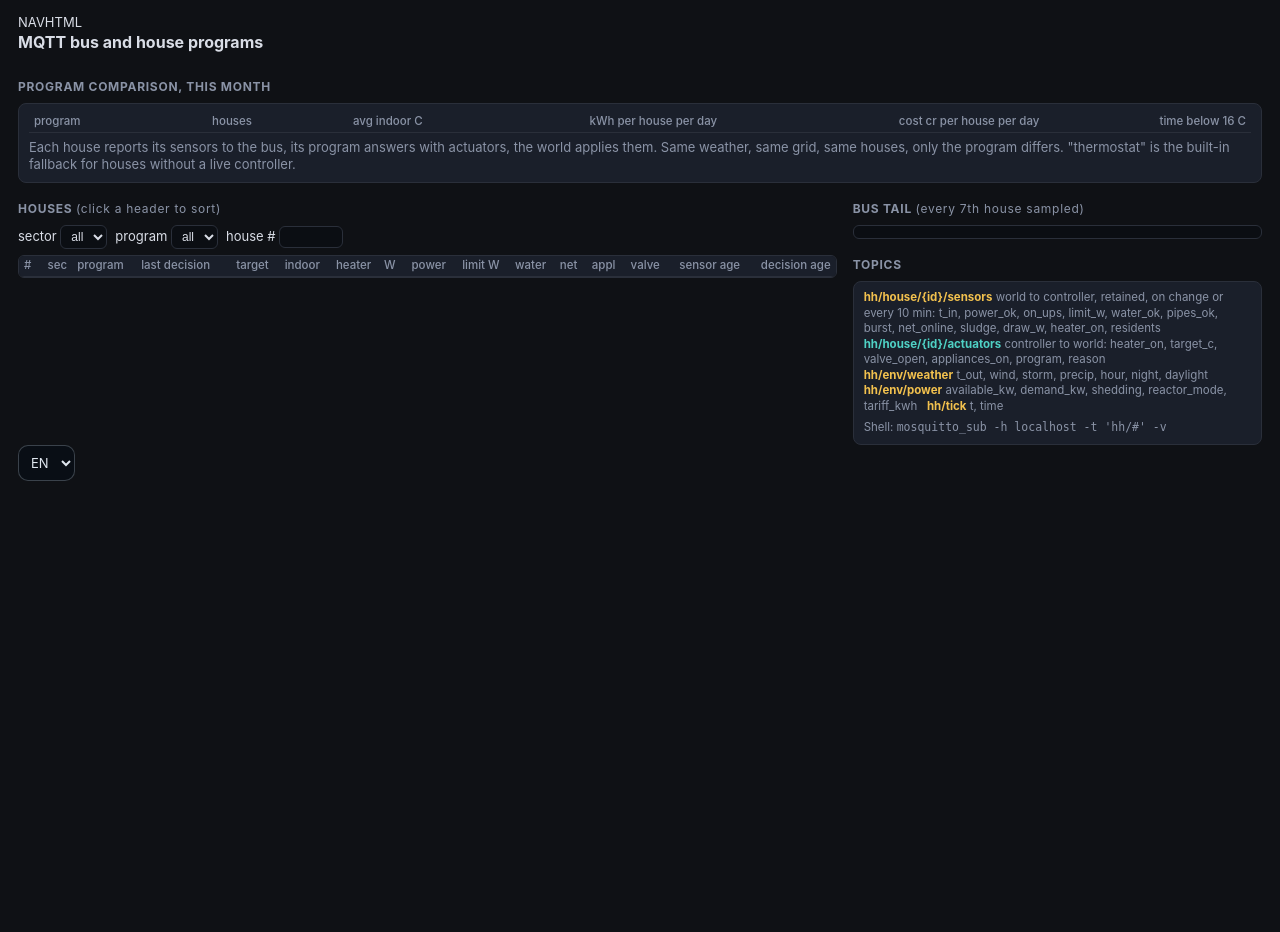
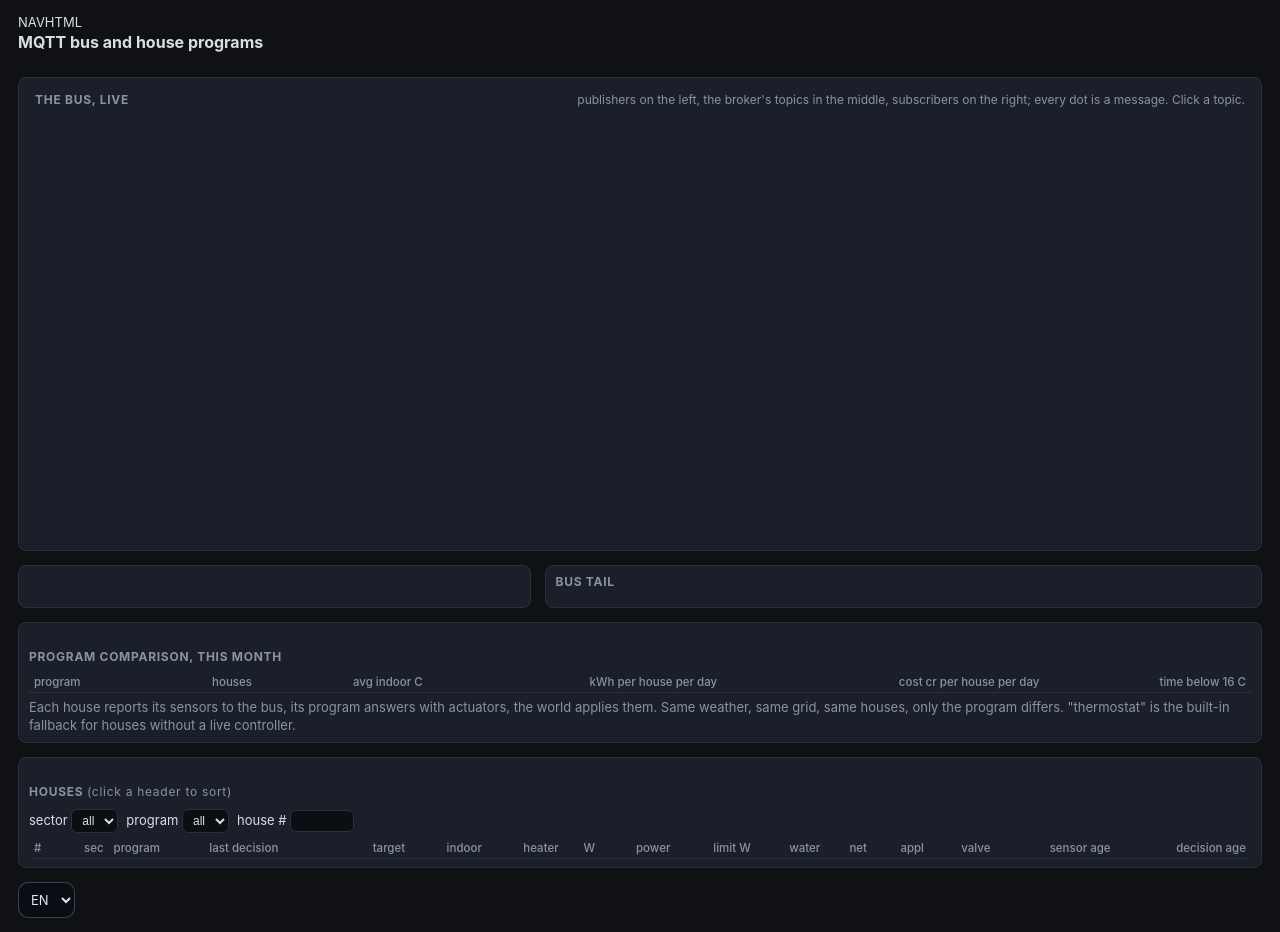
Before and after one commit to hadleys-hope/world, a Python web app: template web/templates/htmlbus.html in a window 1280 px wide. Before the commit the page ends 481 px from the top, so only its background shows below. Run offline with Jinja, Linux system fonts and the light colour scheme; the template is opened without the code that fills it, so the values that code supplies are empty.

Commit message:
feat(web): the bus, live
The bus page now shows who publishes which topic and who listens: publishers on the left, the broker's topics in the middle, subscribers on the right. Dots run along each lane at the topic's real message rate (log-scaled), and the messages sampled in the bus tail run as bright packets labelled with their house. A click on a topic shows what it carries, its route, QoS and retention, its fields, the last message pretty-printed, and filters the tail. Nothing overflows at any zoom: the tail and the topic details are cards whose content scrolls or wraps.

```diff
--- a/web/static/css/controllers.css
+++ b/web/static/css/controllers.css
@@ -14,3 +14,44 @@
   select, input { background:#0b0e13; color:var(--text); border:1px solid var(--line); border-radius:6px; padding:3px 6px; font-size:12px; }
   .kpi { display:grid; grid-template-columns:repeat(auto-fit,minmax(150px,1fr)); gap:6px; } .kpi .v { font-size:16px; font-weight:600; } .kpi .l { color:var(--dim); font-size:11px; }
   .prog { display:inline-block; width:9px; height:9px; border-radius:50%; margin-right:4px; }
+/* shared shell: the bus page as cards; nothing may overflow at any zoom */
+body { overflow-x: hidden; }
+body > section.card, .bus-grid > section { margin-bottom: 14px; min-width: 0; }
+.bus-head { margin-bottom: 14px; } .bus-head h1 { margin: 0 0 10px; }
+.live-head { display: flex; justify-content: space-between; align-items: baseline; gap: 12px; flex-wrap: wrap; margin-bottom: 8px; }
+.live-head h2 { margin: 0 !important; }
+.live-head .dim { font-size: 12px; }
+#live-card { padding: 14px 16px; }
+#live-stage { position: relative; height: 420px; }
+#live-svg { position: absolute; inset: 0; width: 100%; height: 100%; }
+#live-svg .lane { fill: none; stroke-width: 2; transition: opacity 0.3s; }
+#live-svg .pkt { filter: drop-shadow(0 0 3px currentColor); }
+#live-svg .pkt.bright { filter: drop-shadow(0 0 6px currentColor); }
+#live-svg .pkt-label { font: 11px var(--hh-mono); fill: var(--hh-text); paint-order: stroke; stroke: var(--hh-page); stroke-width: 3px; }
+.party { position: absolute; transform: translate(-50%, -50%); width: 170px; padding: 10px 12px; border-radius: 14px; background: var(--hh-glass-strong); border: 1px solid; display: flex; flex-direction: column; gap: 2px; }
+.party b { font-size: 13px; } .party span { font-size: 11px; color: var(--hh-dim); }
+.topic { position: absolute; transform: translate(-50%, -50%); width: 260px; display: flex; justify-content: space-between; align-items: center; gap: 8px; padding: 7px 12px !important; border-radius: 999px !important; background: var(--hh-glass-strong) !important; cursor: pointer; }
+.topic code { font: 12px var(--hh-mono); color: var(--hh-text); overflow: hidden; text-overflow: ellipsis; white-space: nowrap; }
+.topic .rate { font: 11px var(--hh-mono); color: var(--hh-acc-text); flex-shrink: 0; }
+.topic[aria-pressed="true"] { border-color: var(--hh-acc) !important; box-shadow: 0 0 0 3px var(--hh-acc-bg); }
+.bus-grid { display: grid; grid-template-columns: minmax(0, 1fr) minmax(0, 1.4fr); gap: 14px; }
+@media (max-width: 1100px) { .bus-grid { grid-template-columns: minmax(0, 1fr); } #live-stage { height: 520px; } .party { width: 130px; } .topic { width: 210px; } }
+#topic-card h3 { font-size: 11px; letter-spacing: 0.14em; text-transform: uppercase; color: var(--hh-dim); margin: 14px 0 6px; }
+#topic-card .tname { font: 600 14px var(--hh-mono); color: var(--hh-acc-text); overflow-wrap: anywhere; }
+#topic-card .big { font: 16px var(--hh-mono); }
+#topic-card .what { margin: 4px 0 10px; color: var(--hh-text-2); }
+.route { display: flex; flex-wrap: wrap; gap: 8px; align-items: center; }
+.route .who { padding: 4px 10px; border-radius: 999px; border: 1px solid; font-size: 12px; }
+.route .arrow { font: 12px var(--hh-mono); color: var(--hh-dim); }
+.facts { display: flex; flex-wrap: wrap; gap: 6px; margin-top: 10px; }
+.facts span, .fields code { font: 11px var(--hh-mono); padding: 2px 8px; border-radius: 8px; background: var(--hh-chip); }
+.fields { display: flex; flex-wrap: wrap; gap: 6px; }
+.msg { margin: 0; padding: 10px; border-radius: 10px; background: var(--hh-chip); font: 12px/1.45 var(--hh-mono); white-space: pre-wrap; overflow-wrap: anywhere; max-height: 240px; overflow: auto; }
+#tail { max-height: 420px !important; overflow: auto; background: transparent !important; border: 0 !important; padding: 0 !important; backdrop-filter: none; }
+#tail div { display: flex; gap: 8px; padding: 4px 0; border-bottom: 1px solid var(--hh-line); white-space: nowrap; overflow: hidden; text-overflow: ellipsis; min-width: 0; }
+#tail .arr { flex-shrink: 0; } #tail code { flex-shrink: 0; color: var(--hh-acc-text); }
+#tail .in code { color: var(--hh-ok); }
+#tail .dim { overflow: hidden; text-overflow: ellipsis; }
+#houses-card #houses { max-height: 520px; background: transparent !important; border: 0 !important; backdrop-filter: none; }
+.grid { display: block; }
+#topic-card h2, #topic-card .tname { text-transform: none !important; letter-spacing: 0 !important; }
--- /dev/null
+++ b/web/static/js/pages/bus-live.js
@@ -0,0 +1,186 @@
+/* The bus, live: who publishes which topic and who listens. Publishers on the left, the broker's topics in
+   the middle, subscribers on the right. Dots run along the lanes at the topic's real message rate (log-scaled
+   so a quiet topic still shows); the messages sampled in the bus tail run as bright labelled packets.
+   Data: /bus.json (rates, tail) and /clock.json (simulation speed, which sets the per-tick topics' rate). */
+(function () {
+  const NS = 'http://www.w3.org/2000/svg';
+  const $ = (id) => document.getElementById(id);
+  const PARTIES = {
+    world: { name: 'World', sub: 'the simulation', tone: '#7fd1b9' },
+    programs: { name: 'House programs', sub: 'one per house', tone: '#e8b86b' },
+    watchers: { name: 'Watchers', sub: 'monitoring, mosquitto_sub, this page', tone: '#9fb6c9' },
+  };
+  // pattern: how the topic appears in the tail; from/to: who publishes and who subscribes
+  const TOPICS = [
+    { id: 'sensors', name: 'hh/house/{id}/sensors', re: /^hh\/house\/\d+\/sensors$/, from: 'world', to: ['programs', 'watchers'], retained: true,
+      what: 'one house reports what it measures, on change or every 10 minutes',
+      fields: ['t', 'id', 'sector', 't_in', 'power_ok', 'on_ups', 'limit_w', 'water_ok', 'pipes_ok', 'burst', 'net_online', 'sludge', 'draw_w', 'heater_on', 'residents', 'pressure_kpa', 'water_l_min', 'leak_l_min'] },
+    { id: 'actuators', name: 'hh/house/{id}/actuators', re: /^hh\/house\/\d+\/actuators$/, from: 'programs', to: ['world', 'watchers'],
+      what: 'the house\'s program tells the world what to do',
+      fields: ['t', 'target_c', 'heater_on', 'valve_open', 'appliances_on', 'program', 'reason'] },
+    { id: 'bsensors', name: 'hh/batch/sensors', re: /^hh\/batch\/sensors$/, from: 'world', to: ['programs', 'watchers'], batch: true,
+      what: 'every house due this tick in one message, as columns (--mqtt-batch)', fields: ['t', 'id[]', 't_in[]', 'power_ok[]', '…'] },
+    { id: 'bactuators', name: 'hh/batch/actuators', re: /^hh\/batch\/actuators$/, from: 'programs', to: ['world', 'watchers'], batch: true,
+      what: 'answers for many houses in one message, as rows', fields: ['rows[{id, target_c, heater_on, …}]'] },
+    { id: 'weather', name: 'hh/env/weather', re: /^hh\/env\/weather$/, from: 'world', to: ['programs', 'watchers'], perTick: true,
+      what: 'the weather every house sees', fields: ['t', 't_out', 'wind', 'storm', 'precip', 'hour', 'night', 'daylight'] },
+    { id: 'power', name: 'hh/env/power', re: /^hh\/env\/power$/, from: 'world', to: ['programs', 'watchers'], perTick: true,
+      what: 'the state of the grid', fields: ['t', 'available_kw', 'demand_kw', 'shedding', 'reactor_mode', 'tariff_kwh'] },
+    { id: 'tick', name: 'hh/tick', re: /^hh\/tick$/, from: 'world', to: ['watchers'], perTick: true, what: 'the simulation clock', fields: ['t', 'time'] },
+  ];
+  let D = null, clock = { speed: 0, paused: true }, focus = 'sensors', lanes = [], packets = [], lastAt = 0, W = 0, H = 0, layoutKey = '';
+
+  function rate(t) {
+    if (!D || !D.mqtt.enabled || clock.paused) return 0;
+    const m = D.mqtt;
+    if (t.perTick) return clock.speed;                       // one message per tick, a tick is one simulated minute
+    const seen = D.tail.some((x) => t.re.test(x.topic));
+    if (t.batch) return seen ? (clock.speed || 0) : 0;
+    if (t.id === 'sensors') return D.tail.some((x) => /^hh\/batch/.test(x.topic)) ? 0 : m.out_per_s;
+    if (t.id === 'actuators') return D.tail.some((x) => /^hh\/batch/.test(x.topic)) ? 0 : m.in_per_s;
+    return 0;
+  }
+  const visible = () => TOPICS.filter((t) => !t.batch || D?.tail.some((x) => t.re.test(x.topic)));
+
+  function layout() {
+    const stage = $('live-stage');
+    W = stage.clientWidth; H = stage.clientHeight;
+    const topics = visible();
+    const key = topics.map((t) => t.id).join() + W + 'x' + H;
+    if (key === layoutKey) return;
+    layoutKey = key;
+    const svg = $('live-svg');
+    svg.setAttribute('viewBox', `0 0 ${W} ${H}`);
+    svg.innerHTML = '';
+    const nodes = $('live-nodes');
+    nodes.innerHTML = '';
+    const left = { world: 0.3, programs: 0.72 }, right = { programs: 0.22, world: 0.52, watchers: 0.82 };
+    const at = (side, id) => [side === 'L' ? 0.11 * W : 0.89 * W, (side === 'L' ? left : right)[id] * H];
+    for (const [side, ids] of [['L', Object.keys(left)], ['R', Object.keys(right)]])
+      for (const id of ids) {
+        const p = PARTIES[id], [x, y] = at(side, id);
+        const card = document.createElement('div');
+        card.className = 'party';
+        card.style.left = x + 'px'; card.style.top = y + 'px'; card.style.borderColor = p.tone;
+        card.innerHTML = `<b>${p.name}</b><span>${side === 'L' ? 'publishes' : 'subscribes'} · ${p.sub}</span>`;
+        nodes.append(card);
+      }
+    const colX = 0.5 * W, top = 0.1 * H, step = (0.8 * H) / Math.max(1, topics.length - 1);
+    lanes = [];
+    topics.forEach((t, k) => {
+      const ty = topics.length === 1 ? H / 2 : top + k * step;
+      const pill = document.createElement('button');
+      pill.className = 'topic';
+      pill.style.left = colX + 'px'; pill.style.top = ty + 'px';
+      pill.setAttribute('aria-pressed', String(focus === t.id));
+      pill.innerHTML = `<code>${t.name}</code><span class="rate" data-rate="${t.id}"></span>`;
+      pill.onclick = () => { focus = t.id; layoutKey = ''; layout(); details(); tail(); };
+      nodes.append(pill);
+      const tone = PARTIES[t.from].tone;
+      const segs = [[at('L', t.from), [colX - 130, ty]], ...t.to.map((to) => [[colX + 130, ty], at('R', to)])];
+      segs.forEach(([a, b], j) => {
+        const path = document.createElementNS(NS, 'path');
+        const mx = (a[0] + b[0]) / 2;
+        path.setAttribute('d', `M ${a[0]} ${a[1]} C ${mx} ${a[1]}, ${mx} ${b[1]}, ${b[0]} ${b[1]}`);
+        path.setAttribute('class', 'lane');
+        path.setAttribute('stroke', tone);
+        path.style.opacity = focus === t.id ? 0.55 : 0.14;
+        svg.append(path);
+        lanes.push({ topic: t, part: j, path, len: path.getTotalLength(), tone, acc: Math.random() });
+      });
+    });
+  }
+
+  function spawn(lane, bright, label) {
+    const c = document.createElementNS(NS, 'circle');
+    c.setAttribute('r', bright ? 4.5 : 2.4);
+    c.setAttribute('fill', bright ? '#fff' : lane.tone);
+    c.style.color = lane.tone;
+    c.setAttribute('class', bright ? 'pkt bright' : 'pkt');
+    $('live-svg').append(c);
+    let tag = null;
+    if (label) {
+      tag = document.createElementNS(NS, 'text');
+      tag.setAttribute('class', 'pkt-label');
+      tag.textContent = label;
+      $('live-svg').append(tag);
+    }
+    packets.push({ lane, t: 0, c, tag, speed: bright ? 0.32 : 0.45 + Math.random() * 0.1 });
+  }
+
+  let last = performance.now();
+  function animate(now) {
+    const dt = Math.min(0.05, (now - last) / 1000);
+    last = now;
+    for (const l of lanes) {
+      const r = rate(l.topic);
+      const visual = r > 0 ? 1.2 + 2.6 * Math.log10(1 + r) : 0;     // dots per second on screen
+      l.acc += visual * dt;
+      if (l.part === 0) while (l.acc >= 1) { l.acc -= 1; spawn(l, false); }
+    }
+    packets = packets.filter((p) => {
+      p.t += (p.speed * dt * 300) / Math.max(120, p.lane.len);
+      if (p.t >= 1) {
+        // a message reaching the broker goes on to every subscriber of its topic
+        if (p.lane.part === 0) for (const next of lanes.filter((x) => x.topic === p.lane.topic && x.part > 0)) spawn(next, p.c.classList.contains('bright'), p.tag?.textContent);
+        p.c.remove(); p.tag?.remove();
+        return false;
+      }
+      const pt = p.lane.path.getPointAtLength(p.t * p.lane.len);
+      p.c.setAttribute('cx', pt.x); p.c.setAttribute('cy', pt.y);
+      p.c.style.opacity = p.lane.topic.id === focus || p.c.classList.contains('bright') ? 1 : 0.35;
+      if (p.tag) { p.tag.setAttribute('x', pt.x + 7); p.tag.setAttribute('y', pt.y - 7); }
+      return true;
+    });
+    requestAnimationFrame(animate);
+  }
+
+  function pretty(body) {
+    try { return JSON.stringify(JSON.parse(body), null, 1); } catch (e) { return body + (body.length >= 160 ? ' …' : ''); }
+  }
+  function details() {
+    const t = TOPICS.find((x) => x.id === focus);
+    if (!t) return;
+    const r = rate(t), lastMsg = D?.tail.slice().reverse().find((x) => t.re.test(x.topic));
+    $('topic-card').innerHTML = `
+      <div class="live-head"><h2><code class="tname">${t.name}</code></h2><span class="big">${r ? (r < 10 ? r.toFixed(1) : Math.round(r)) + ' msg/s' : 'quiet'}</span></div>
+      <p class="what">${t.what}.</p>
+      <div class="route"><span class="who" style="border-color:${PARTIES[t.from].tone}">${PARTIES[t.from].name}</span><span class="arrow">→ broker →</span>${t.to.map((x) => `<span class="who" style="border-color:${PARTIES[x].tone}">${PARTIES[x].name}</span>`).join('')}</div>
+      <div class="facts"><span>QoS 0</span><span>${t.retained ? 'retained: a new subscriber gets the last value at once' : 'not retained'}</span></div>
+      <h3>Fields</h3><div class="fields">${t.fields.map((f) => `<code>${f}</code>`).join('')}</div>
+      <h3>Last message</h3><pre class="msg">${lastMsg ? `${lastMsg.topic}\n${pretty(lastMsg.body)}` : 'none in the tail yet'}</pre>`;
+  }
+  function tail() {
+    const t = TOPICS.find((x) => x.id === focus);
+    const rows = (D?.tail || []).slice().reverse().filter((x) => !t || t.re.test(x.topic));
+    $('tail-filter').textContent = t ? '· ' + t.name : '';
+    $('tail-all').hidden = !t;
+    $('tail').innerHTML = rows.slice(0, 60).map((x) => `<div class="${x.dir}"><span class="arr">${x.dir === 'out' ? '→' : '←'}</span><code>${x.topic}</code> <span class="dim">${x.body}</span></div>`).join('') || '<div class="dim">nothing on this topic yet</div>';
+  }
+  $('tail-all').onclick = () => { focus = ''; layoutKey = ''; layout(); tail(); $('topic-card').innerHTML = '<div class="dim">Click a topic in the picture above.</div>'; };
+
+  async function poll() {
+    try {
+      const [d, c] = await Promise.all([fetch('/bus.json').then((r) => r.json()), fetch('/clock.json').then((r) => r.json())]);
+      D = d; clock = c;
+      layout();
+      for (const x of d.tail) {
+        if (x.at <= lastAt) continue;
+        const t = TOPICS.find((y) => y.re.test(x.topic));
+        const lane = lanes.find((l) => l.topic === t && l.part === 0);
+        const id = (x.topic.match(/house\/(\d+)/) || [])[1];
+        if (lane) spawn(lane, true, id ? '#' + id : x.topic.split('/').pop());
+      }
+      lastAt = Math.max(lastAt, ...d.tail.map((x) => x.at), 0);
+      document.querySelectorAll('[data-rate]').forEach((el) => {
+        const r = rate(TOPICS.find((t) => t.id === el.dataset.rate));
+        el.textContent = r ? (r < 10 ? r.toFixed(1) : Math.round(r)) + '/s' : '–';
+      });
+      details(); tail();
+    } catch (e) { /* the picture keeps moving with what it has */ }
+    setTimeout(poll, 1000);
+  }
+  window.addEventListener('resize', () => { layoutKey = ''; layout(); });
+  requestAnimationFrame(animate);
+  poll();
+})();
--- a/web/static/js/pages/controllers.js
+++ b/web/static/js/pages/controllers.js
@@ -46,6 +46,6 @@ function render() {
   document.getElementById('count').textContent = rows.length + ' houses';
   const flag = (v, good = 'ok', bad = 'bad') => v ? `<span class="${good}">yes</span>` : `<span class="${bad}">no</span>`;
   document.querySelector('#ht tbody').innerHTML = rows.slice(0, 400).map(h => `<tr><td><a href="/house?id=${h[0]}" target="_blank">${h[0]}</a></td><td>${h[1]}</td><td class="l"><span class="prog" style="background:${col(h[2])}"></span>${h[2]}</td><td class="l dim">${h[3]}</td><td>${h[4]}</td><td class="${h[5] > 19 ? 'ok' : h[5] > 15 ? 'warn' : 'bad'}">${h[5]}</td><td>${h[6] ? '<span class="warn">on</span>' : 'off'}</td><td>${h[7]}</td><td>${h[8] ? h[9] ? '<span class="warn">ups</span>' : '<span class="ok">grid</span>' : '<span class="bad">none</span>'}</td><td>${h[10] || ''}</td><td>${flag(h[11])}</td><td>${flag(h[12], 'ok', 'warn')}</td><td>${h[15] ? 'on' : '<span class="warn">off</span>'}</td><td>${h[16] ? 'open' : '<span class="warn">closed</span>'}</td><td class="dim">${h[13] < 0 ? '' : h[13] + ' min'}</td><td class="dim">${h[14] < 0 ? '' : h[14] + ' min'}</td></tr>`).join('');
-  document.getElementById('tail').innerHTML = D.tail.slice().reverse().map(x => `<div class="${x.dir}">${x.dir === 'out' ? '&rarr;' : '&larr;'} ${x.topic} <span class="dim">${x.body}</span></div>`).join('') || '<div class="dim">bus off or nothing yet</div>';
+  // the tail is drawn by bus-live.js, filtered by the selected topic
 }
 poll();
--- a/web/templates/htmlbus.html
+++ b/web/templates/htmlbus.html
@@ -6,28 +6,19 @@
 </head>
 <body>
 NAVHTML
-<h1>MQTT bus and house programs</h1>
-<div class="kpi" id="kpi"></div>
-<h2>Program comparison, this month</h2>
-<div class="card"><table id="progs"><thead><tr><th class="l">program</th><th>houses</th><th>avg indoor C</th><th>kWh per house per day</th><th>cost cr per house per day</th><th>time below 16 C</th></tr></thead><tbody></tbody></table>
-<div class="dim" style="margin-top:6px">Each house reports its sensors to the bus, its program answers with actuators, the world applies them. Same weather, same grid, same houses, only the program differs. "thermostat" is the built-in fallback for houses without a live controller.</div></div>
-<div class="grid">
-  <div>
-    <h2>Houses <span class="dim" style="text-transform:none;font-weight:400">(click a header to sort)</span></h2>
+<div class="bus-head"><h1>MQTT bus and house programs</h1><div class="kpi" id="kpi"></div></div>
+<section class="card" id="live-card" aria-label="The bus, live">
+ <div class="live-head"><h2>The bus, live</h2><span class="dim">publishers on the left, the broker's topics in the middle, subscribers on the right; every dot is a message. Click a topic.</span></div>
+ <div id="live-stage"><svg id="live-svg" aria-hidden="true"></svg><div id="live-nodes"></div></div>
+</section>
+<div class="bus-grid">
+ <section class="card" id="topic-card" aria-live="polite"></section>
+ <section class="card" id="tail-card"><div class="live-head"><h2>Bus tail <span class="dim" id="tail-filter"></span></h2><button id="tail-all" hidden>all topics</button></div><div id="tail"></div></section>
+</div>
+<section class="card"><h2>Program comparison, this month</h2><table id="progs"><thead><tr><th class="l">program</th><th>houses</th><th>avg indoor C</th><th>kWh per house per day</th><th>cost cr per house per day</th><th>time below 16 C</th></tr></thead><tbody></tbody></table>
+<div class="dim" style="margin-top:6px">Each house reports its sensors to the bus, its program answers with actuators, the world applies them. Same weather, same grid, same houses, only the program differs. "thermostat" is the built-in fallback for houses without a live controller.</div></section>
+<section class="card" id="houses-card"><h2>Houses <span class="dim" style="text-transform:none;font-weight:400">(click a header to sort)</span></h2>
     <div class="row" style="margin-bottom:6px"><label>sector <select id="fsec"><option value="">all</option><option>1</option><option>2</option><option>3</option><option>4</option><option>5</option><option>6</option></select></label>
       <label>program <select id="fprog"><option value="">all</option></select></label><label>house # <input id="fid" size="5"></label><span id="count" class="dim"></span></div>
-    <div id="houses"><table id="ht"><thead><tr><th>#</th><th>sec</th><th class="l">program</th><th class="l">last decision</th><th>target</th><th>indoor</th><th>heater</th><th>W</th><th>power</th><th>limit W</th><th>water</th><th>net</th><th>appl</th><th>valve</th><th>sensor age</th><th>decision age</th></tr></thead><tbody></tbody></table></div>
-  </div>
-  <div>
-    <h2>Bus tail <span class="dim" style="text-transform:none;font-weight:400">(every 7th house sampled)</span></h2>
-    <div id="tail"></div>
-    <h2>Topics</h2>
-    <div class="card dim" style="font-size:11.5px">
-      <div><b class="out">hh/house/{id}/sensors</b> world to controller, retained, on change or every 10 min: t_in, power_ok, on_ups, limit_w, water_ok, pipes_ok, burst, net_online, sludge, draw_w, heater_on, residents</div>
-      <div><b class="in">hh/house/{id}/actuators</b> controller to world: heater_on, target_c, valve_open, appliances_on, program, reason</div>
-      <div><b class="out">hh/env/weather</b> t_out, wind, storm, precip, hour, night, daylight &nbsp; <b class="out">hh/env/power</b> available_kw, demand_kw, shedding, reactor_mode, tariff_kwh &nbsp; <b class="out">hh/tick</b> t, time</div>
-      <div style="margin-top:6px">Shell: <code>mosquitto_sub -h localhost -t 'hh/#' -v</code></div>
-    </div>
-  </div>
-</div>
-<script src="/static/js/i18n.js"></script><script src="/static/js/pages/controllers.js"></script></body></html>
+    <div id="houses"><table id="ht"><thead><tr><th>#</th><th>sec</th><th class="l">program</th><th class="l">last decision</th><th>target</th><th>indoor</th><th>heater</th><th>W</th><th>power</th><th>limit W</th><th>water</th><th>net</th><th>appl</th><th>valve</th><th>sensor age</th><th>decision age</th></tr></thead><tbody></tbody></table></div></section>
+<script src="/static/js/i18n.js"></script><script src="/static/js/pages/controllers.js"></script><script src="/static/js/pages/bus-live.js"></script></body></html>
```
